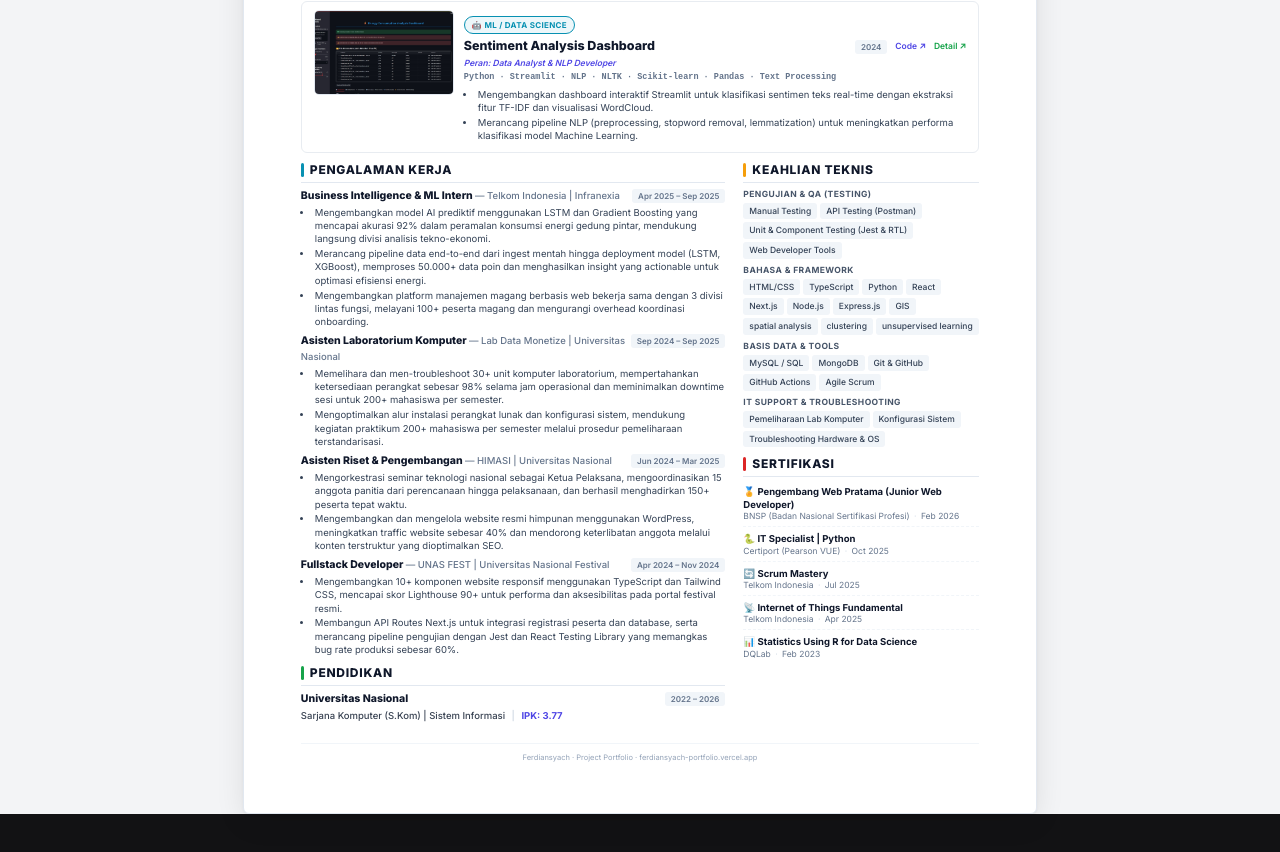
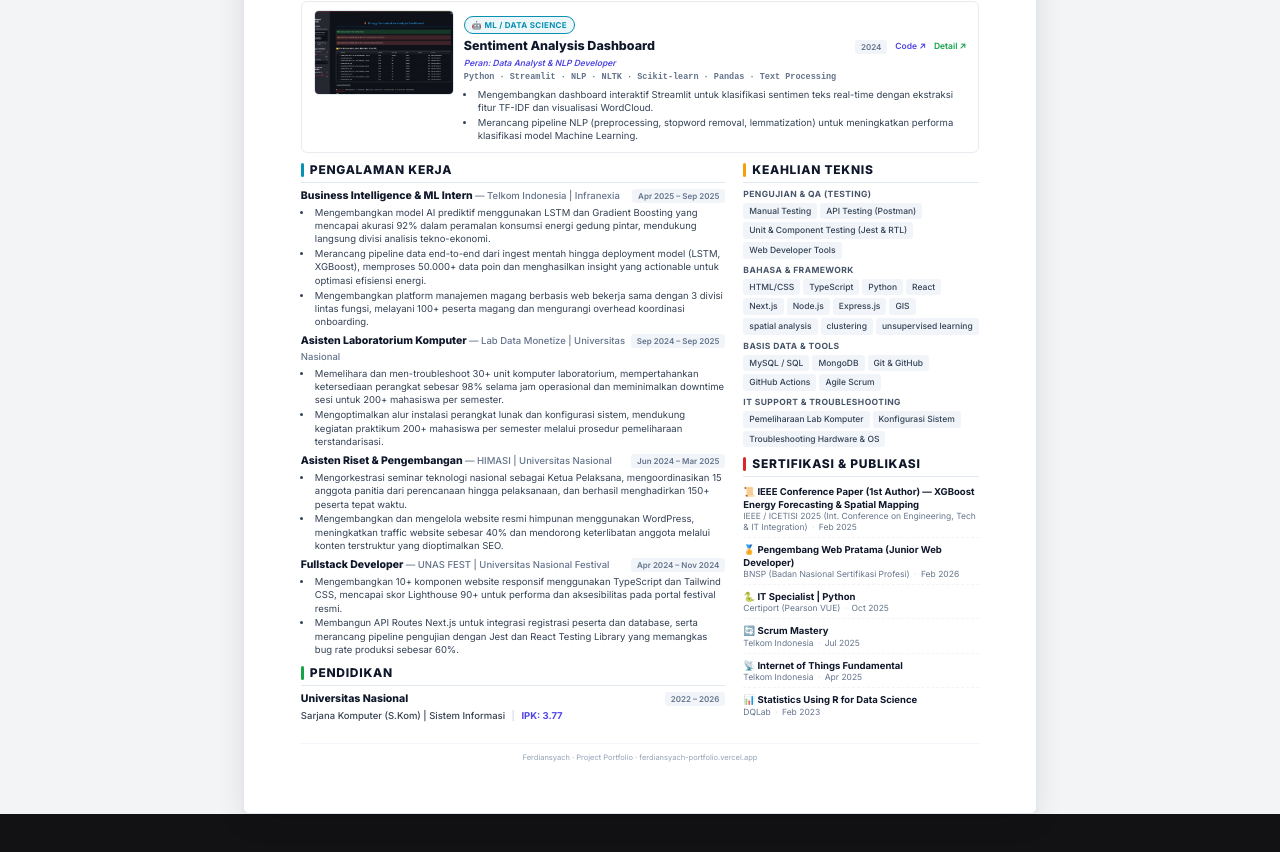
Before and after one commit to ferdiansyach/ferdiansyach-portfolio, a Next.js app: page /projects-pdf in a window 1280 px wide. Shown: the part 1618-2470 px from the top of the page. Built offline with nearby package versions, Linux system fonts and the light colour scheme.

Commit message:
feat: add IEEE 2025 paper publication and certificate to portfolio

```diff
--- a/src/app/projects-pdf/page.tsx
+++ b/src/app/projects-pdf/page.tsx
@@ -675,7 +675,7 @@ export default function ProjectsPDF() {
                 <section className="section-block">
                   <div className="section-header">
                     <div className="section-header-bar" style={{ backgroundColor: "#dc2626" }} />
-                    <h2>{lang === "id" ? "Sertifikasi" : "Certifications"}</h2>
+                    <h2>{lang === "id" ? "Sertifikasi & Publikasi" : "Certifications & Publications"}</h2>
                   </div>
                   <div style={{ display: "flex", flexDirection: "column", gap: "2px" }}>
                     {certifications.map((cert) => (
--- a/src/data/certifications.ts
+++ b/src/data/certifications.ts
@@ -1,6 +1,19 @@
 import { Certification } from "@/types";
 
 export const certifications: Certification[] = [
+  {
+    id: "ieee-icetisi-2025",
+    name: {
+      id: "IEEE Conference Paper (1st Author) — XGBoost Energy Forecasting & Spatial Mapping",
+      en: "IEEE Conference Paper (1st Author) — XGBoost Energy Forecasting & Spatial Mapping",
+    },
+    issuer: "IEEE / ICETISI 2025 (Int. Conference on Engineering, Tech & IT Integration)",
+    date: "Feb 2025",
+    category: "publication",
+    badge: "📜",
+    credentialUrl: "/papers/icetisi-2025-paper.pdf",
+    image: "/images/certifications/icetisi-2025.jpeg",
+  },
   {
     id: "bnsp-web",
     name: {
--- a/src/types/index.ts
+++ b/src/types/index.ts
@@ -63,7 +63,7 @@ export interface Certification {
   issuerLogo?: string;
   date: string;
   credentialUrl?: string;
-  category: "technical" | "cloud" | "methodology" | "data";
+  category: "technical" | "cloud" | "methodology" | "data" | "publication";
   badge?: string;
   image?: string;
 }
```
Also changed, not shown: public/images/certifications/icetisi-2025.jpeg (added).
